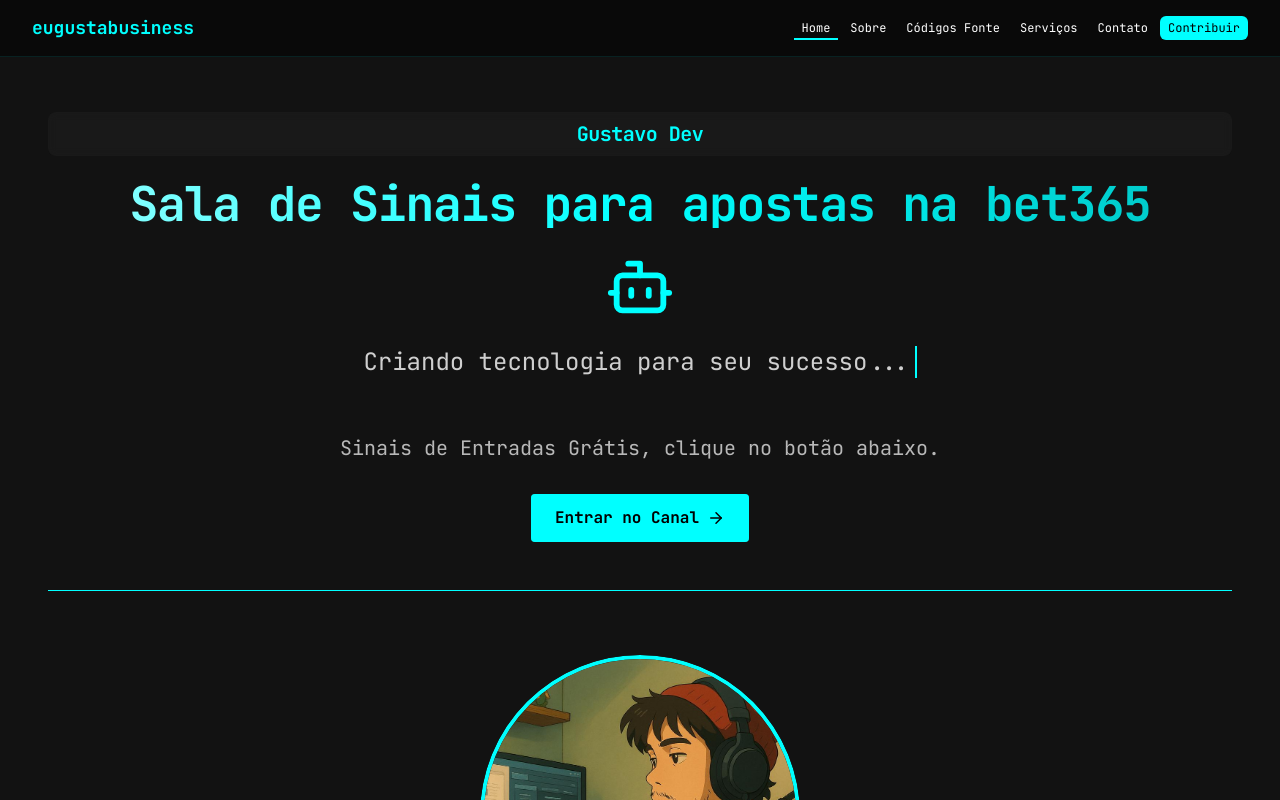
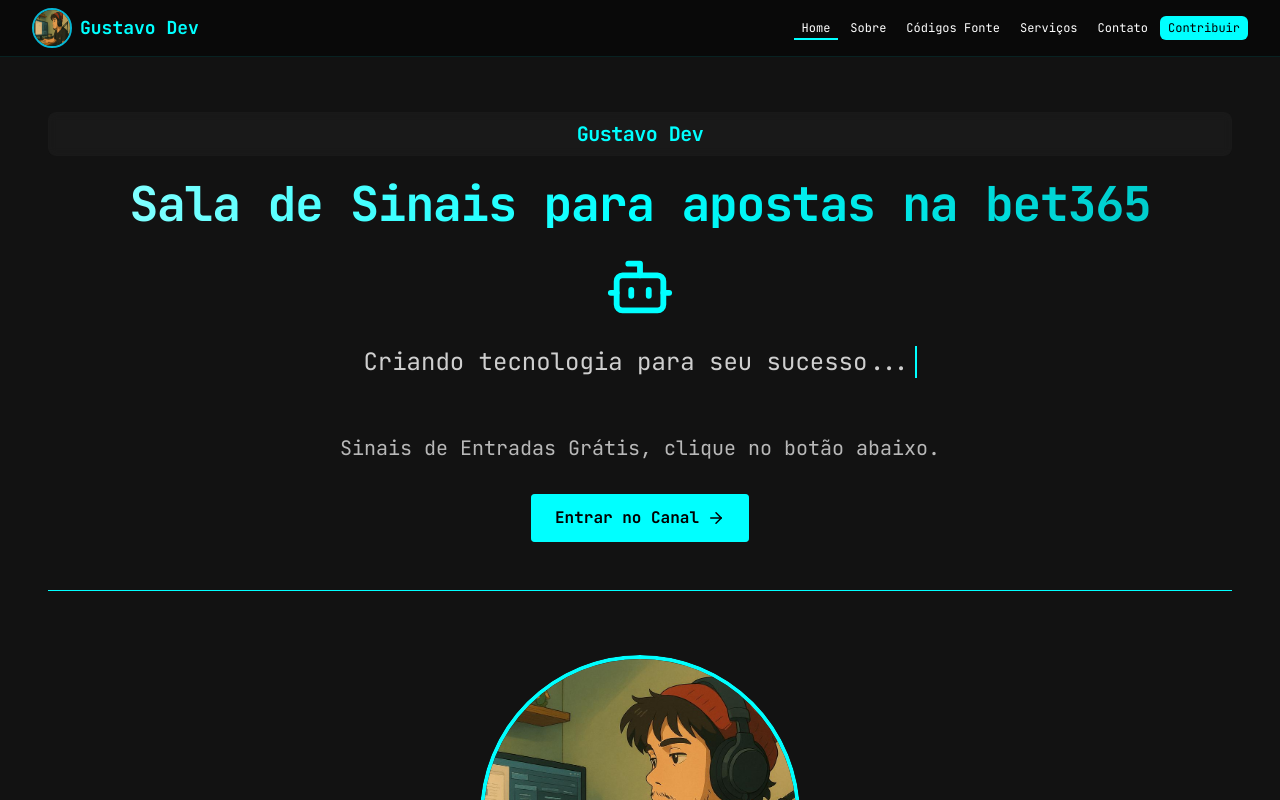
Before and after one commit to eugustas/new-site, a React (Vite) app in the folder meu-site-main/: page / in a window 1280 px wide. Shown: the top 800 px of the page. Built offline with nearby package versions, Linux system fonts and the light colour scheme.

Commit message:
Header.tsx

```diff
--- a/meu-site-main/src/components/layout/Header.tsx
+++ b/meu-site-main/src/components/layout/Header.tsx
@@ -52,10 +52,19 @@ const Header: React.FC<HeaderProps> = ({ onScrollToSection }) => {
     >
       <div className="container-custom flex items-center justify-between h-12 md:h-14">
 
-        {/* Logo */}
-        <span className="font-bold text-base md:text-lg text-cyan transition-colors duration-300 hover:text-glow">
-          eugustabusiness
-        </span>
+   {/* Logo */}
+<span className="flex items-center">
+  {/* Miniatura */}
+  <img
+    src="/images/logo.jpeg"
+    alt="Miniatura"
+    className="w-10 h-10 mr-2 rounded-full border-2 border-cyan-500 transition-all duration-300 hover:border-cyan-400"
+  />
+  <span className="font-bold text-base md:text-lg text-cyan transition-colors duration-300 hover:text-glow">
+    Gustavo Dev
+  </span>
+</span>
+
 
         {/* Desktop Navigation (Visible only on Desktop) */}
         <nav className="hidden md:flex items-center space-x-1">
```
